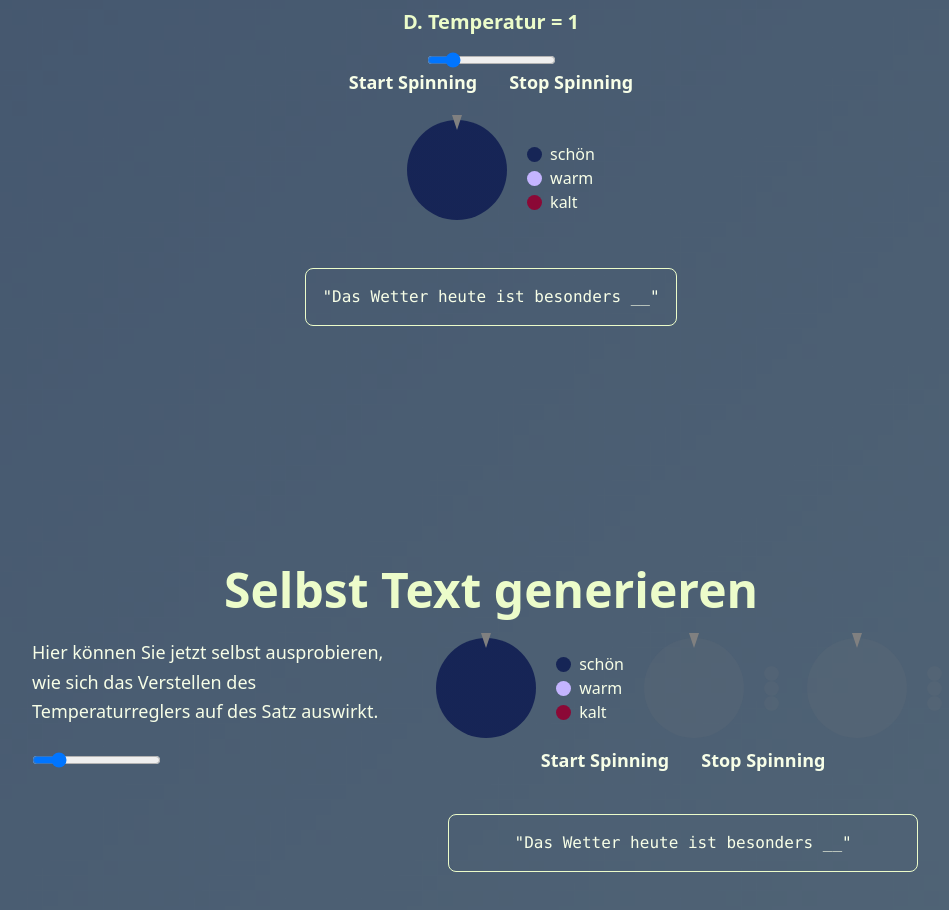
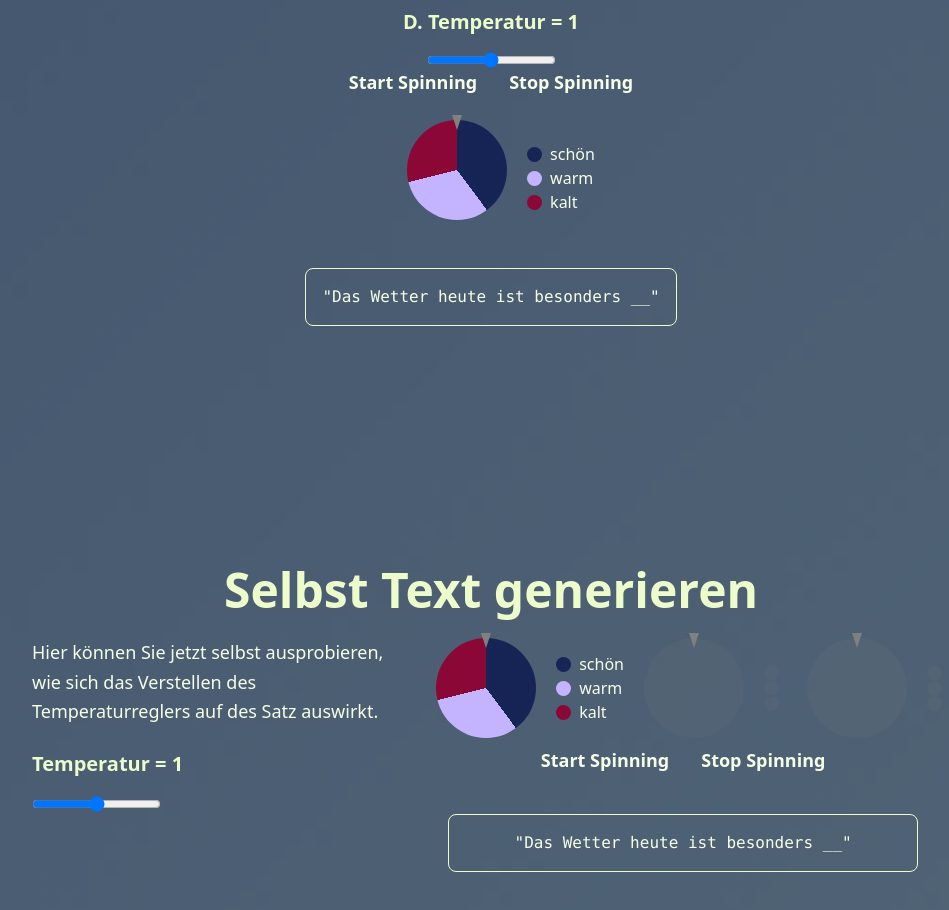
Before and after one commit to TNattermann/weiss-die-ki-dass-sie-nichts-weiss-frontend, a React (Vite) app: page /temperature in a window 1280 px wide. Shown: the part 4180-5090 px from the top of the page, without its empty margins (290-1239 px from the left). Built offline with nearby package versions, Linux system fonts and the light colour scheme.

Commit message:
Max-temperatur changed to 2

```diff
--- a/src/components/MultiTestRad.tsx
+++ b/src/components/MultiTestRad.tsx
@@ -28,7 +28,7 @@ function applytemperature (wordpercentlist : [string, number][], temperature : n
 
     }
     else {
-        const explist : [string, number][] = wordpercentlist.map( (wordpercent) => [wordpercent[0], Math.exp( wordpercent[1] * 50 / temperature)]);
+        const explist : [string, number][] = wordpercentlist.map( (wordpercent) => [wordpercent[0], Math.exp( wordpercent[1]  / temperature * 1.6)]);
         const expsum = explist.reduce((accumulator, wordexp) => accumulator + wordexp[1], 0);
         newlist = explist.map( (wordexp) => [wordexp[0], wordexp[1] / expsum]);
     }
--- a/src/pages/Wahrscheinlichkeitstabellen/TempAusprob.tsx
+++ b/src/pages/Wahrscheinlichkeitstabellen/TempAusprob.tsx
@@ -6,7 +6,7 @@ import MultiTestRad from "../../components/MultiTestRad.tsx";
 
 //find a way to import these two functions instead
 
-function adjustRange (range: number, minimrange : number){
+function adjustRange (range: number, minimrange : number, maximrange: number){
     let adjustedRange: number;
     /*if (range == 0){
         adjustedRange = 1;
@@ -15,7 +15,7 @@ function adjustRange (range: number, minimrange : number){
         adjustedRange = (range - minimrange) / Math.abs(minimrange); //a range of 0 results in an adjustedRange of 1
     }
     else {
-        adjustedRange = Number(range) + Number(1); //no idea why this is necessary
+        adjustedRange = (Number(range) + Number(maximrange)) / Math.abs(maximrange); //no idea why this is necessary
     }
 
     return(adjustedRange);
@@ -80,13 +80,14 @@ const wordlibrary = [
 
 
 export default function TempAusprob() {
-    const minrange = -20;
+    const minrange = -50;
+    const maxrange = 50;
     const [rangeValue, setRangeValue] = useState(0); //update this to 0 again !!!!!!!!!!!!!!!!!!!!!!!!!!!!!!!!!!!!!!
-    const [rangeAdjustedValue, setRangeAdjustedValue] = useState(adjustRange(rangeValue, minrange));
+    const [rangeAdjustedValue, setRangeAdjustedValue] = useState(adjustRange(rangeValue, minrange, maxrange));
 
     const handleRangeChange = (event : any) => {
         setRangeValue(event.target.value); // Update state with the current value
-        setRangeAdjustedValue(adjustRange(event.target.value, minrange));
+        setRangeAdjustedValue(adjustRange(event.target.value, minrange, maxrange));
     };
 
     useEffect(() => {
@@ -102,10 +103,11 @@ export default function TempAusprob() {
                             <p className="text-lg text-text-normal mb-6 leading-relaxed">
                             Hier können Sie jetzt selbst ausprobieren, wie sich das Verstellen des Temperaturreglers auf des Satz auswirkt.
                             </p>
+                            <h3 className="text-primary text-xl font-semibold text-textDark mb-4">Temperatur = {rangeAdjustedValue}</h3>
                             <input
                                 type="range"
                                 min={minrange}
-                                max="99"
+                                max={maxrange}
                                 value={rangeValue} // Controlled input
                                 onChange={handleRangeChange} // Update state on change
                             />
--- a/src/pages/Wahrscheinlichkeitstabellen/Temperature.tsx
+++ b/src/pages/Wahrscheinlichkeitstabellen/Temperature.tsx
@@ -2,7 +2,7 @@ import {useEffect} from "react";
 import { useState } from 'react';
 import SimpleRad from "../../components/simpleRad.tsx";
 
-function adjustRange (range: number, minimrange : number){
+function adjustRange (range: number, minimrange : number, maximrange: number){
     let adjustedRange: number;
     /*if (range == 0){
         adjustedRange = 1;
@@ -11,7 +11,7 @@ function adjustRange (range: number, minimrange : number){
         adjustedRange = (range - minimrange) / Math.abs(minimrange); //a range of 0 results in an adjustedRange of 1
     }
     else {
-        adjustedRange = Number(range) + Number(1); //no idea why this is necessary
+        adjustedRange = (Number(range) + Number(maximrange)) / Math.abs(maximrange); //no idea why this is necessary
     }
 
     return(adjustedRange);
@@ -37,7 +37,7 @@ function applytemperature (wordpercentlist : [string, number][], temperature : n
 
     }
     else {
-        const explist : [string, number][] = wordpercentlist.map( (wordpercent) => [wordpercent[0], Math.exp( wordpercent[1] * 50 / temperature)]);
+        const explist : [string, number][] = wordpercentlist.map( (wordpercent) => [wordpercent[0], Math.exp( wordpercent[1]  / temperature * 1.6)]);
         const expsum = explist.reduce((accumulator, wordexp) => accumulator + wordexp[1], 0);
         newlist = explist.map( (wordexp) => [wordexp[0], wordexp[1] / expsum]);
     }
@@ -52,13 +52,14 @@ function applytemperature (wordpercentlist : [string, number][], temperature : n
 }
 
 export default function Temperature() {
-    const minrange = -20;
+    const minrange = -50;
+    const maxrange = 50;
     const [rangeValue, setRangeValue] = useState(0); //update this to 0 again !!!!!!!!!!!!!!!!!!!!!!!!!!!!!!!!!!!!!!
-    const [rangeAdjustedValue, setRangeAdjustedValue] = useState(adjustRange(rangeValue, minrange));
+    const [rangeAdjustedValue, setRangeAdjustedValue] = useState(adjustRange(rangeValue, minrange, maxrange));
 
     const handleRangeChange = (event : any) => {
         setRangeValue(event.target.value); // Update state with the current value
-        setRangeAdjustedValue(adjustRange(event.target.value, minrange));
+        setRangeAdjustedValue(adjustRange(event.target.value, minrange, maxrange));
     };
 
     const [activeExample, setActiveExample] = useState("A");
@@ -76,7 +77,7 @@ export default function Temperature() {
         {
             id: "C",
             label: "C.",
-            description: "Temperatur = 100",
+            description: "Temperatur = 2",
         },
     ] as const;
 
@@ -173,7 +174,7 @@ export default function Temperature() {
                         <input
                             type="range"
                             min={minrange}
-                            max="99"
+                            max={maxrange}
                             value={rangeValue} // Controlled input
                             onChange={handleRangeChange} // Update state on change
                         />
```
